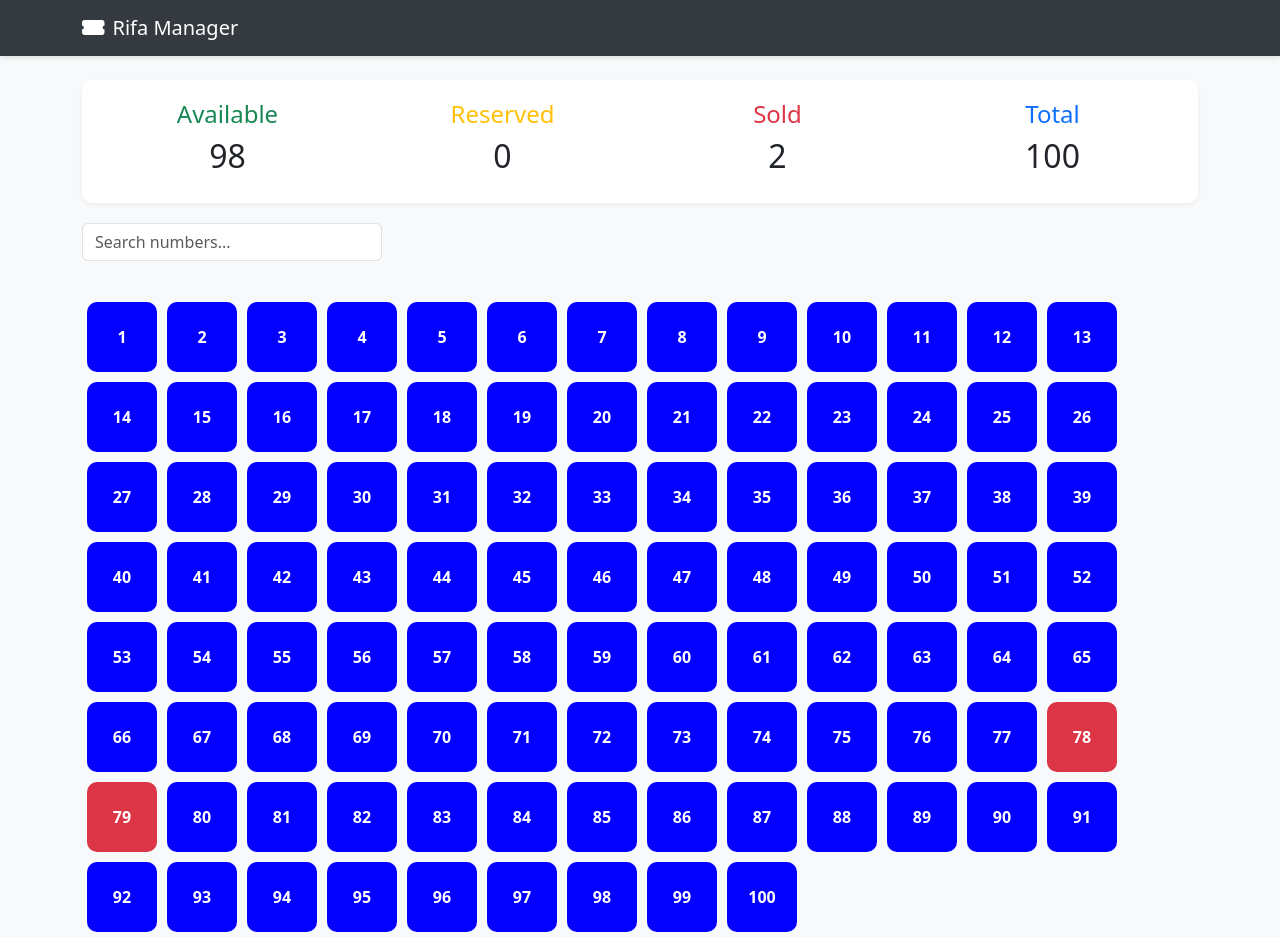
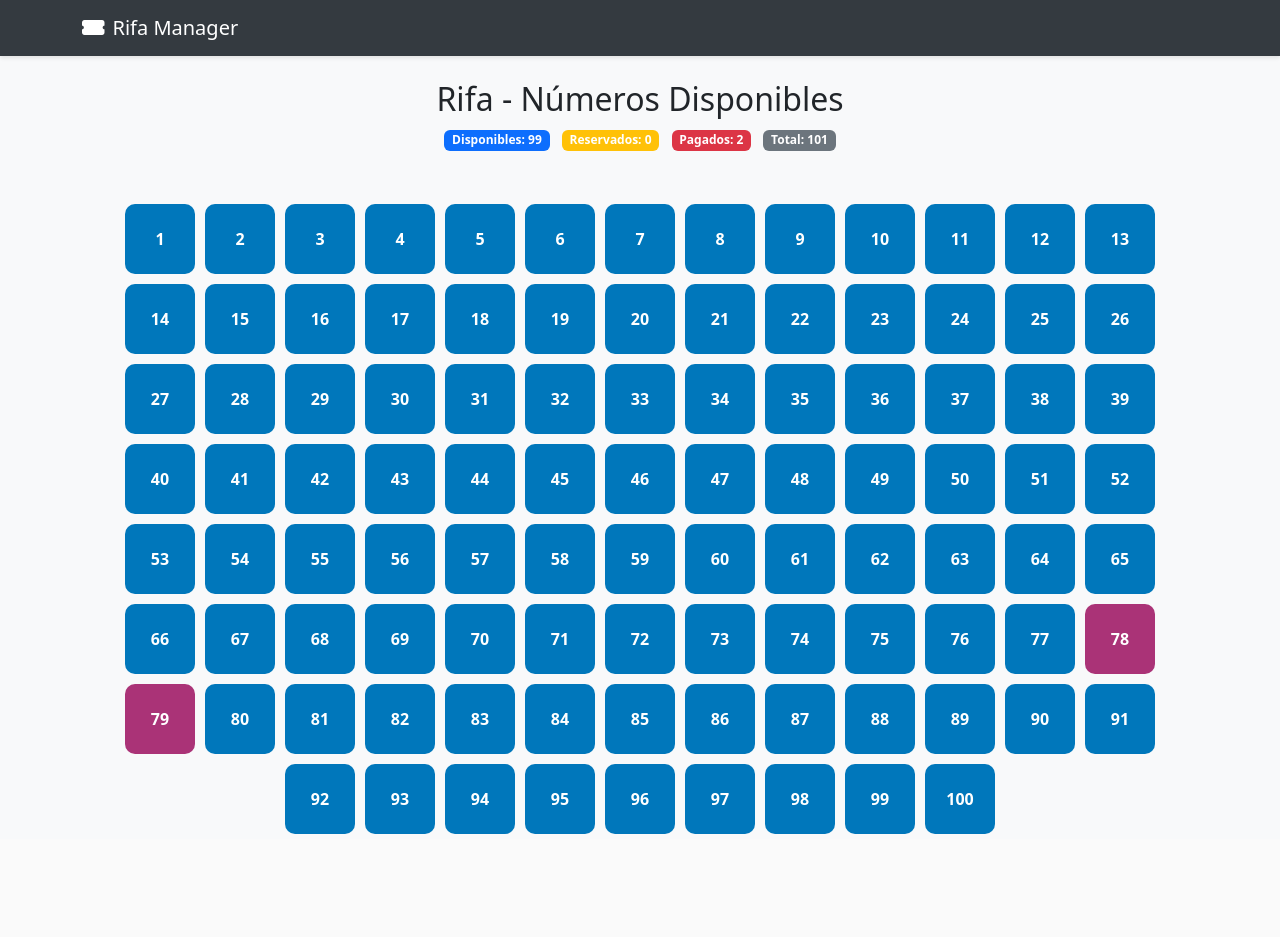
Before and after one commit to DavidCharif/rifa, a Flask app: page / in a window 1280 px wide. After the commit the page ends 834 px from the top, so only its background shows below. Run offline with Flask 3, Linux system fonts and the light colour scheme; data comes from the database, SQL or seed files in the repository.

Commit message:
Update: Color-blind friendly colors and Spanish translation for all templates and messages

```diff
--- a/app.py
+++ b/app.py
@@ -18,7 +18,7 @@ migrate = Migrate(app, db)
 class Ticket(db.Model):
     # Stores ticket number (1-100) and payment status
     number = db.Column(db.Integer, primary_key=True)
-    status = db.Column(db.String(20), default='available')
+    status = db.Column(db.String(20), default='disponible')
     timestamp = db.Column(db.DateTime, default=db.func.now())
     # New reservation fields
     reserved = db.Column(db.Boolean, default=False)
@@ -36,26 +36,26 @@ class Ticket(db.Model):
 # CLI command for database initialization
 @app.cli.command("init-db")
 def init_db_command():
-    """Initialize the database"""
+    """Inicializar la base de datos"""
     with app.app_context():
         db.create_all()
         if Ticket.query.count() == 0:
             for num in range(1, 101):
                 db.session.add(Ticket(number=num))
             db.session.commit()
-    print("Database initialized successfully!")
+    print("¡Base de datos inicializada exitosamente!")
 
 # Reservation routes
 @app.route('/reserve/<int:number>', methods=['POST'])
 def reserve_number(number):
     ticket = Ticket.query.get(number)
-    if ticket and ticket.status == 'available' and not ticket.reserved:
+    if ticket and ticket.status == 'disponible' and not ticket.reserved:
         ticket.reserved = True
         ticket.reserved_until = datetime.utcnow() + timedelta(minutes=30)
         ticket.reserved_by = session.get('user_id', None)  # We'll generate this in a moment
         db.session.commit()
         return jsonify({'success': True, 'ticket': ticket.to_dict()})
-    return jsonify({'success': False, 'message': 'Ticket not available'})
+    return jsonify({'success': False, 'message': 'Número no disponible'})
 
 @app.route('/release/<int:number>', methods=['POST'])
 def release_number(number):
@@ -66,7 +66,7 @@ def release_number(number):
         ticket.reserved_by = None
         db.session.commit()
         return jsonify({'success': True})
-    return jsonify({'success': False, 'message': 'Cannot release ticket'})
+    return jsonify({'success': False, 'message': 'No se puede liberar el número'})
 
 # Public facing view showing available numbers
 @app.route('/')
@@ -99,12 +99,12 @@ def admin_view():
     # Handle status updates from form submission
     if request.method == 'POST':
         # Get list of all ticket numbers
-        all_tickets = {str(ticket.number): 'available' for ticket in Ticket.query.all()}
+        all_tickets = {str(ticket.number): 'disponible' for ticket in Ticket.query.all()}
 
         # Update status based on checked boxes
         checked_numbers = request.form.getlist('numbers')
         for number in checked_numbers:
-            all_tickets[number] = 'paid'
+            all_tickets[number] = 'pagado'
 
         # Update database
         for number, status in all_tickets.items():
@@ -112,7 +112,7 @@ def admin_view():
             if ticket:
                 ticket.status = status
                 # Clear any reservations if marked as paid
-                if status == 'paid':
+                if status == 'pagado':
                     ticket.reserved = False
                     ticket.reserved_until = None
                     ticket.reserved_by = None
--- a/templates/base.html
+++ b/templates/base.html
@@ -7,9 +7,9 @@
     <link rel="stylesheet" href="https://cdnjs.cloudflare.com/ajax/libs/font-awesome/6.0.0/css/all.min.css">
     <style>
         :root {
-            --available-color: #0400ff;
-            --paid-color: #dc3545;
-            --reserved-color: #ffc107;
+            --available-color: #0077BB;
+            --paid-color: #AA3377;
+            --reserved-color: #EE7733;
         }
         body {
             background-color: #f8f9fa;
--- a/templates/public.html
+++ b/templates/public.html
@@ -1,110 +1,114 @@
 {% extends "base.html" %}
 
 {% block content %}
-    <div class="row">
-        <div class="col-md-12">
-            <div class="stats-card">
-                <div class="row text-center">
-                    <div class="col-md-3">
-                        <h4 class="text-success">Available</h4>
-                        <h2>{{ tickets|selectattr('status', 'equalto', 'available')|selectattr('reserved', 'equalto', false)|selectattr('number', 'ne', 0)|list|length }}</h2>
-                    </div>
-                    <div class="col-md-3">
-                        <h4 class="text-warning">Reserved</h4>
-                        <h2>{{ tickets|selectattr('reserved', 'equalto', true)|selectattr('number', 'ne', 0)|list|length }}</h2>
-                    </div>
-                    <div class="col-md-3">
-                        <h4 class="text-danger">Sold</h4>
-                        <h2>{{ tickets|selectattr('status', 'equalto', 'paid')|selectattr('number', 'ne', 0)|list|length }}</h2>
-                    </div>
-                    <div class="col-md-3">
-                        <h4 class="text-primary">Total</h4>
-                        <h2>{{ (tickets|selectattr('number', 'ne', 0)|list|length) }}</h2>
-                    </div>
-                </div>
+<div class="container mt-4">
+    <div class="row mb-4">
+        <div class="col">
+            <h2 class="text-center">Rifa - Números Disponibles</h2>
+            <div class="text-center mb-4">
+                <span class="badge bg-primary me-2">Disponibles: {{ tickets|selectattr('status', 'equalto', 'available')|list|length }}</span>
+                <span class="badge bg-warning me-2">Reservados: {{ tickets|selectattr('reserved')|list|length }}</span>
+                <span class="badge bg-danger">Pagados: {{ tickets|selectattr('status', 'equalto', 'paid')|list|length }}</span>
+                <span class="badge bg-secondary ms-2">Total: {{ tickets|length }}</span>
             </div>
         </div>
     </div>
 
-    <div class="row mb-3">
-        <div class="col-md-6">
-            <div class="search-box">
-                <input type="text" id="searchInput" class="form-control" placeholder="Search numbers..." onkeyup="filterNumbers()">
-            </div>
-        </div>
-    </div>
-
-    <div class="d-flex flex-wrap" id="numberGrid">
+    <div class="row">
+        <div class="col">
+            <div class="d-flex flex-wrap justify-content-center">
                 {% for ticket in tickets %}
-            <div class="number-box {% if ticket.reserved %}reserved{% else %}{{ 'available' if ticket.status == 'available' else 'paid' }}{% endif %}"
-                 data-bs-toggle="tooltip"
-                 data-bs-placement="top"
+                <div class="number-box {% if ticket.status == 'paid' %}paid{% elif ticket.reserved %}reserved{% else %}available{% endif %}"
                      data-number="{{ ticket.number }}"
-                 {% if ticket.status == 'available' and not ticket.reserved %}onclick="handleReservation({{ ticket.number }})"{% endif %}
-                 title="{% if ticket.reserved %}Reserved{% else %}{{ 'Available' if ticket.status == 'available' else 'Sold' }}{% endif %}">
+                     {% if ticket.reserved %}
+                     data-reserved-until="{{ ticket.reserved_until }}"
+                     {% endif %}
+                     role="button"
+                     aria-label="Número {{ ticket.number }} - {% if ticket.status == 'paid' %}Pagado{% elif ticket.reserved %}Reservado{% else %}Disponible{% endif %}"
+                     tabindex="0">
                     {{ ticket.number }}
                     {% if ticket.reserved %}
-                    <div class="reserved-timer" data-until="{{ ticket.reserved_until }}"></div>
-                    {% if ticket.reserved_by == session.get('user_id') %}
-                    <button class="btn btn-sm btn-warning release-btn" onclick="event.stopPropagation(); releaseNumber({{ ticket.number }})">
-                        Release
+                        <div class="reserved-timer" aria-label="Tiempo restante de reserva"></div>
+                        {% if ticket.reserved_by == session.user_id %}
+                        <button class="btn btn-sm btn-danger release-btn"
+                                onclick="releaseNumber({{ ticket.number }})"
+                                aria-label="Liberar reserva del número {{ ticket.number }}">
+                            Liberar
                         </button>
                         {% endif %}
                     {% endif %}
                 </div>
                 {% endfor %}
             </div>
+        </div>
+    </div>
+</div>
 
 <script>
-        function handleReservation(number) {
-            fetch(`/reserve/${number}`, {
-                method: 'POST',
-                headers: {
-                    'Content-Type': 'application/json',
+function updateTimer(element, reservedUntil) {
+    const now = new Date().getTime();
+    const reservationEnd = new Date(reservedUntil).getTime();
+    const timeLeft = reservationEnd - now;
+
+    if (timeLeft <= 0) {
+        location.reload();
+        return;
+    }
+
+    const minutes = Math.floor(timeLeft / (1000 * 60));
+    const seconds = Math.floor((timeLeft % (1000 * 60)) / 1000);
+    element.textContent = `${minutes}m ${seconds}s`;
+}
+
+document.addEventListener('DOMContentLoaded', function() {
+    const boxes = document.querySelectorAll('.number-box');
+
+    boxes.forEach(box => {
+        if (box.classList.contains('available')) {
+            box.addEventListener('click', () => reserveNumber(box.dataset.number));
+        }
+
+        if (box.classList.contains('reserved')) {
+            const timer = box.querySelector('.reserved-timer');
+            if (timer) {
+                const reservedUntil = box.dataset.reservedUntil;
+                updateTimer(timer, reservedUntil);
+                setInterval(() => updateTimer(timer, reservedUntil), 1000);
+            }
+        }
+    });
+});
+
+function reserveNumber(number) {
+    fetch(`/reserve/${number}`, { method: 'POST' })
+        .then(response => response.json())
+        .then(data => {
+            if (data.success) {
+                location.reload();
+            } else {
+                alert('No se pudo reservar el número: ' + data.message);
             }
         })
-            .then(response => response.json())
-            .then(data => {
-                if(data.success) {
-                    location.reload();
-                } else {
-                    alert(data.message || 'Could not reserve number');
-                }
+        .catch(error => {
+            console.error('Error:', error);
+            alert('Error al reservar el número');
         });
 }
 
 function releaseNumber(number) {
-            fetch(`/release/${number}`, {
-                method: 'POST',
-                headers: {
-                    'Content-Type': 'application/json',
+    fetch(`/release/${number}`, { method: 'POST' })
+        .then(response => response.json())
+        .then(data => {
+            if (data.success) {
+                location.reload();
+            } else {
+                alert('No se pudo liberar el número: ' + data.message);
             }
         })
-            .then(response => response.json())
-            .then(data => {
-                if(data.success) {
-                    location.reload();
-                } else {
-                    alert(data.message || 'Could not release number');
-                }
+        .catch(error => {
+            console.error('Error:', error);
+            alert('Error al liberar el número');
         });
 }
-
-        function updateTimers() {
-            document.querySelectorAll('.reserved-timer').forEach(timer => {
-                const endTime = new Date(timer.dataset.until);
-                const remaining = endTime - new Date();
-                if(remaining <= 0) {
-                    location.reload();
-                } else {
-                    const mins = Math.floor(remaining / 60000);
-                    const secs = Math.floor((remaining % 60000) / 1000);
-                    timer.textContent = `${mins}m ${secs}s`;
-                }
-            });
-        }
-
-        // Update timers every second
-        setInterval(updateTimers, 1000);
 </script>
 {% endblock %}
```
Also changed, not shown: templates/admin.html (+74 -40 lines). Lines whose indentation alone changed are shown as unchanged.
